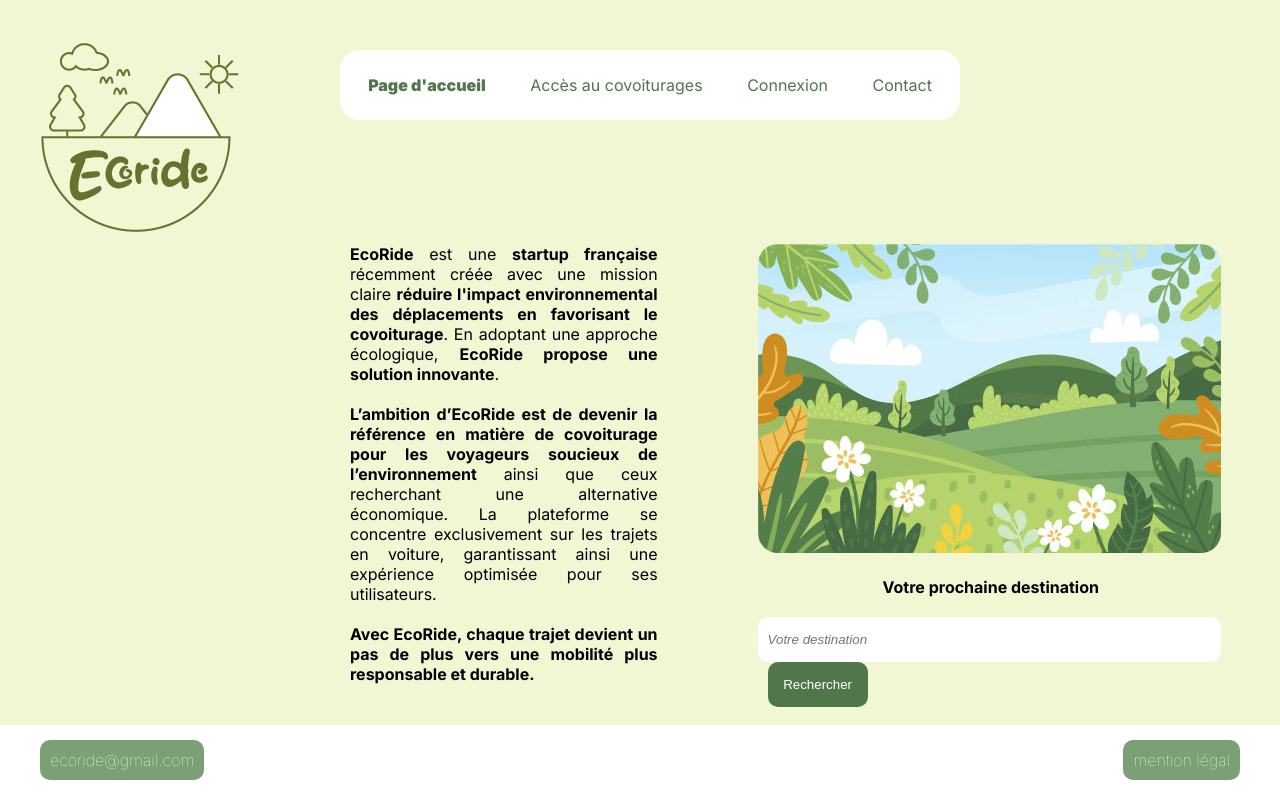
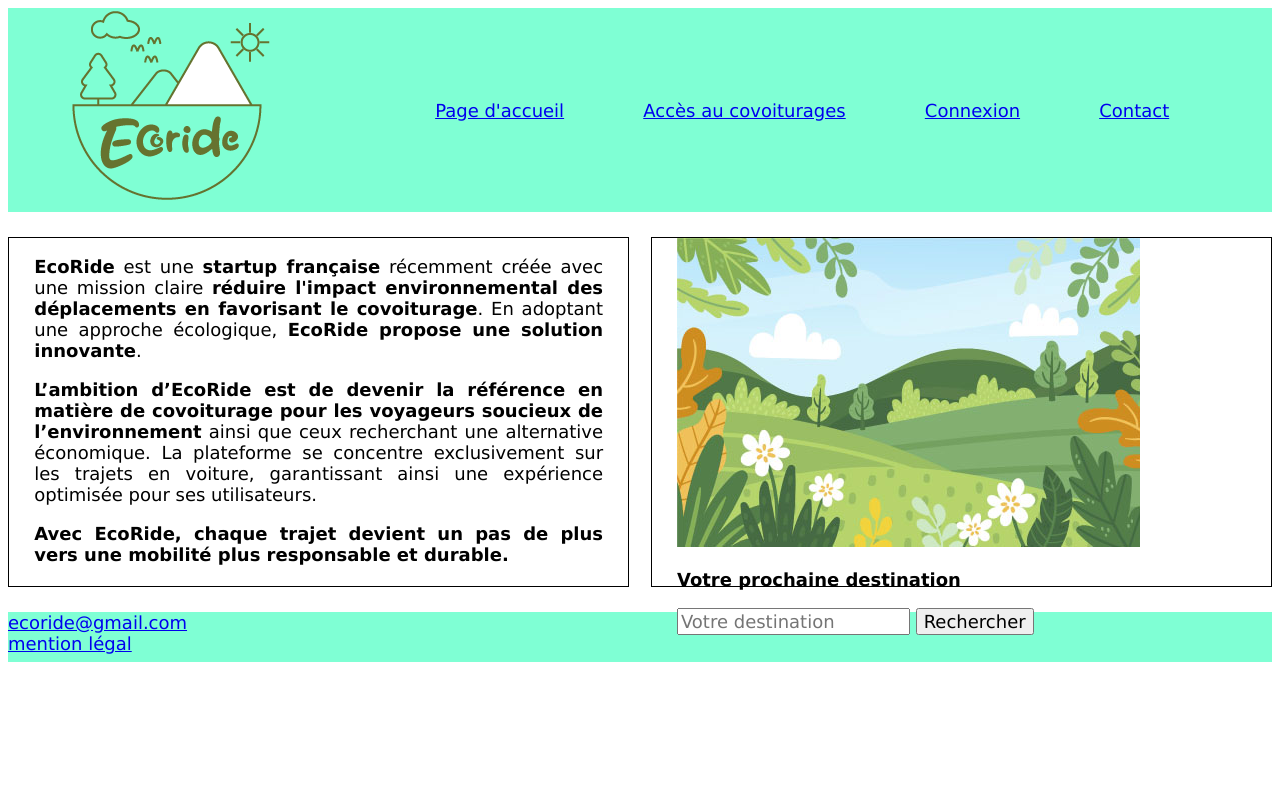
Before and after one commit to Minibrute90/ecoride, a PHP site: page / in a window 1280 px wide. Run offline with PHP 8.4, Linux system fonts and the light colour scheme.

Commit message:
mis a jour responsive

```diff
--- a/GDWFS-046-AW - Cas pratique - 1/scripts/alert.js
+++ /dev/null
@@ -1 +0,0 @@
-alert("Hello World !");
--- a/css/style.css
+++ b/css/style.css
@@ -1,189 +1,52 @@
-*{
-    padding: 0px;
-    margin: 0px;
-    text-decoration: none;
-    list-style-type: none;
+* {
+    font-family:Verdana, Geneva, Tahoma, sans-serif;
+    font-size: large;
 }
 
-html{
-    height: 100%;
-    font-family: "Inter", sans-serif;
+header {
+    display: flex;
+    padding: 0% 5% 0% 5%;
+    flex-direction: row;
+    justify-content: space-between;
+    align-items: center;
+    background-color: aquamarine;
+
 }
 
-body{
-    background-color:#F0F7D2;
-    position: relative;
-    min-height: 100%;
+nav {
+    width: 75%;
 }
 
-
-
-/*style header*/
-
-header{
+nav ul {
     display: flex;
-    width:100%;
-    right:0;
-    left: 0;
-    top: 0;
+    flex-direction: row;
+    justify-content: space-around;
+    list-style: none;
 }
 
-.logo{
-    margin-left: 40px;
-    margin-top: 40px;
+#presentation {
+    height: 400px;
+    display: flex;
+    flex-direction: row;
+    justify-content: space-between;
 }
 
-.navbar{
-    display: flex;
-    background-color: white;
-    height: 70px;
-    width: 620px;
-    border-radius: 20px;
-    margin-left: 100px;
-    margin-top: 50px;
+#presentation article {
+    width: 45%;
 }
 
-.navbar ul{
-    margin: auto;
+article {
+    border: 1px black solid;
+    padding: 0% 2% 0% 2%;
+    text-align: justify;
+    margin: 2% 0% 2% 0%;
 }
 
+footer {
+    background-color: aquamarine;
+    height: 50px;
 
-.navbar li{
-    margin:20px;
-    display : inline-block
 }
-
-.navbar a{
-    color:#51764B;
-}
-
-.navbar a.active{
-    font-weight: 900;
-}
-
-.navbar a:hover{
-    border-bottom: #51764B 1px solid;
-}
-
-/*style main_acceuil*/
-
-.container{
-    display: flex;
-}
-
-
-.texte{
-    margin-left:350px;
-    width: 340px;
-}
-
-.para{
-    text-align: justify;
-    margin-bottom: 20px;
-}
-
-.columnright{
-    margin-left: 100px;
-}
-
-.illustration_accueil img{
-    border-radius: 20px;
-}
-
-
-.recherche p{
-    margin-top: 20px;
-    margin-bottom:20px;
-    margin-left: 125px;
-}
-
-input.accueil{
-    border-radius: 10px;
-    border: none;
-    width: 463px;
-    height: 45px;
-}
-
-input::placeholder{
-    padding-left: 10px;
-    font-weight: lighter;
-    font-style: italic;
-}
-
-input::type{
-    padding-left: 10px;
-    font-weight: lighter;
-    font-style: italic;
-}
-
-
-button.accueil{
-    background-color: #51764B;
-    color: white;
-    margin-left: 10px;
-    border-radius: 10px;
-    border:none;
-    width: 100px;
-    height: 45px;
-}
-
-button.accueil:hover{
-    background-color:#A0B063;
-}
-
-/*style footer*/
-
-footer{
-    display: flex;
-    position: absolute;
-    bottom: 0;
-    left: 0;
-    right: 0;
-    background-color: white;
-    height: 75px;
-    width:100%;
-}
-
-
-.position_email{
-    margin-top :25px;
-    margin-left: 40px;
-}
-
-.position_mention{
-    position: absolute;
-    margin-top: 25px;
-    right: 40px;
-}
-
-.email, .mention{
-    padding: 10px;
-    background-color: #51764B;
-    border-radius: 10px;
-    width: 175px;
-    height: 30px;
-}
-
-
-a.email, a.mention{
-    text-align: center;
-    font-weight: lighter;
-    background-color:#7BA076;
-    color: white;
-}
-
-
-.email:hover, .mention:hover {
-    background-color: #A0B063;
-}
-
-/*style mention légales*/
-
-body.ml{
-    background-color: white;
-}
-
-/*responsive*/
 
 .menu_hamburger{
     display: none;
--- a/index.php
+++ b/index.php
@@ -1,13 +1,11 @@
 <!DOCTYPE html>
-
+<html lang="fr">
 <head>
-<meta charset="utf-8">
-<meta name="viewport" content="width=device-width">
+    <meta charset="UTF-8">
+    <meta http-equiv="X-UA-Compatible" content="IE=edge">
+    <meta name="viewport" content="width=device-width, initial-scale=1.0">
+    <link rel="stylesheet" href="css/style.css">
     <title>EcoRide</title>
-<link href="css/style.css" rel="stylesheet" type="text/css" />
-<link rel="preconnect" href="https://fonts.googleapis.com">
-<link rel="preconnect" href="https://fonts.gstatic.com" crossorigin>
-<link href="https://fonts.googleapis.com/css2?family=Inter:ital,opsz,wght@0,14..32,100..900;1,14..32,100..900&display=swap" rel="stylesheet">
 </head>
 
 <body>
@@ -26,10 +24,8 @@
             <div class="menu_hamburger"><img src="img/bouton_burger.png" alt="menu hamburger"></div>
     </header>
 
-  <main>
-
-  <section class="container">
-    <div class="texte">
+    <section id="presentation">
+        <article>
             <p class="para">
                 <b>EcoRide</b> est une <b>startup française</b> récemment créée avec une mission claire
                 <b>réduire l'impact environnemental des déplacements en favorisant le covoiturage</b>.
@@ -44,8 +40,9 @@
             <p class="para">
                <b>Avec EcoRide, chaque trajet devient un pas de plus vers une mobilité plus responsable et durable.</b>
             </p>
-    </div>
-    <div class="columnright">
+        </article>
+
+        <article>
             <div class="illustration_accueil">
                 <img src="img/illust_463.jpg" alt="illustration">
             </div>
@@ -56,9 +53,8 @@
                  <button class="accueil" type="button">Rechercher</button></li>
                </form>
              </div>
+        </article>
     </section>
-
-  </main>
 
     <footer>
         <div class="position_email">
@@ -68,7 +64,9 @@
             <a class="mention" href="mention_legal.html" target="_blank">mention légal</a>
         </div>
     </footer>
+
 </body>
+
 <script>
     const menuHamburger = document.querySelector(".menu_hamburger")
     const navLinks = document.querySelector(".navbar")
@@ -78,5 +76,4 @@
     })
 </script>
 
-
 </html>
```
Also changed, not shown: GDWFS-046-AW - Cas pratique - 1/index.html (deleted, +0 -59 lines), GDWFS-046-AW - Cas pratique - 1/styles/style.css (deleted, +0 -49 lines), img/logo_100px.png (deleted), img/logo_120.gif (deleted), img/logo_120_115.jpg (deleted), 1 other file. Lines whose indentation alone changed are shown as unchanged.
